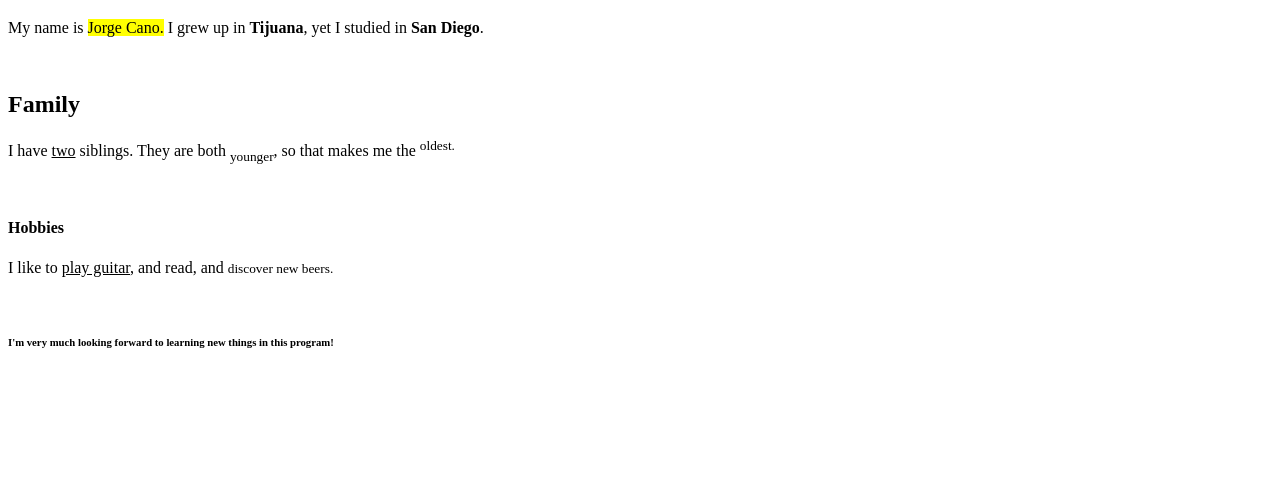
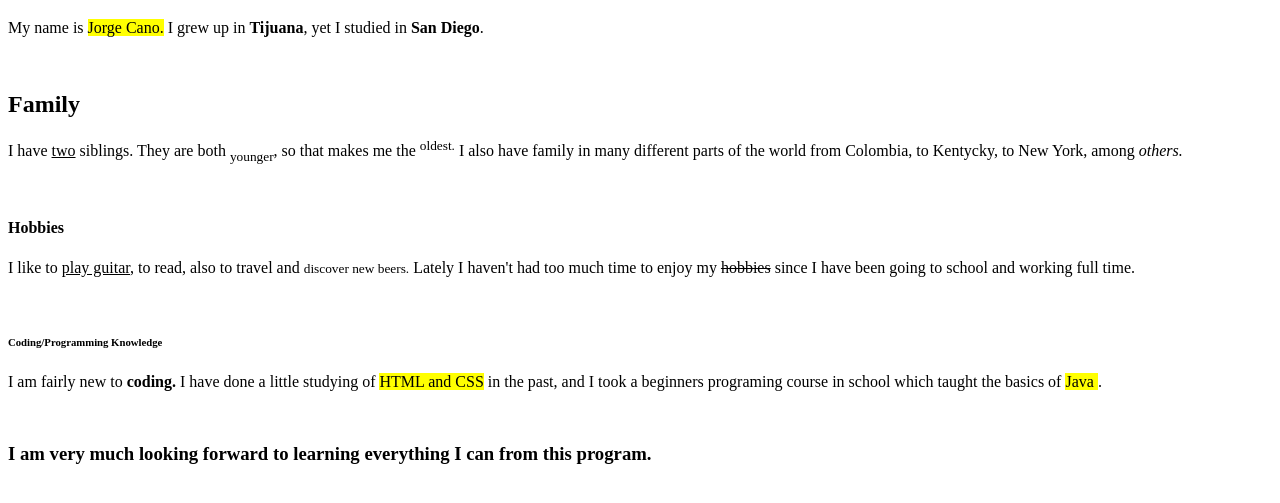
Before and after one commit to JCano22/101-Assignment1, a plain HTML site: page index.html in a window 1280 px wide. Shown: the part 61-564 px from the top of the page. Drawn offline with Linux system fonts and the light colour scheme.

Commit message:
Add files via upload

```diff
--- a/index.html
+++ b/index.html
@@ -13,15 +13,19 @@
     <br>
 
     <h2>Family</h2>
-        <p>I have <ins>two</ins> siblings.  They are both <sub>younger</sub>, so that makes me the <sup>oldest.</sup></p>
+        <p>I have <ins>two</ins> siblings.  They are both <sub>younger</sub>, so that makes me the <sup>oldest.</sup>  I also have family in many different parts of the world from Colombia, to Kentycky, to New York, among <i>others.</i></p>
     <br>
 
     <h4>Hobbies</h4>
-        <p>I like to <ins>play guitar</ins>, and read, and <small> discover new beers.</small></p>
+        <p>I like to <ins>play guitar</ins>, to read, also to travel and <small> discover new beers.</small>  Lately I haven't had too much time to enjoy my <del>hobbies</del> since I have been going to school and working full time.</p>
 
     <br>
 
-    <h6>I'm very much looking forward to learning new things in this program!</h6>
+    <h6>Coding/Programming Knowledge</h6>
+    <p>I am fairly new to <b>coding.</b>  I have done a little studying of <mark>HTML and CSS</mark> in the past, and I took a beginners programing course in school which taught the basics of <mark>Java </mark>.</p>
+
+    <br>
+    <h3>I am very much looking forward to learning everything I can from this program.</h3>
 
 
 </body>
```
